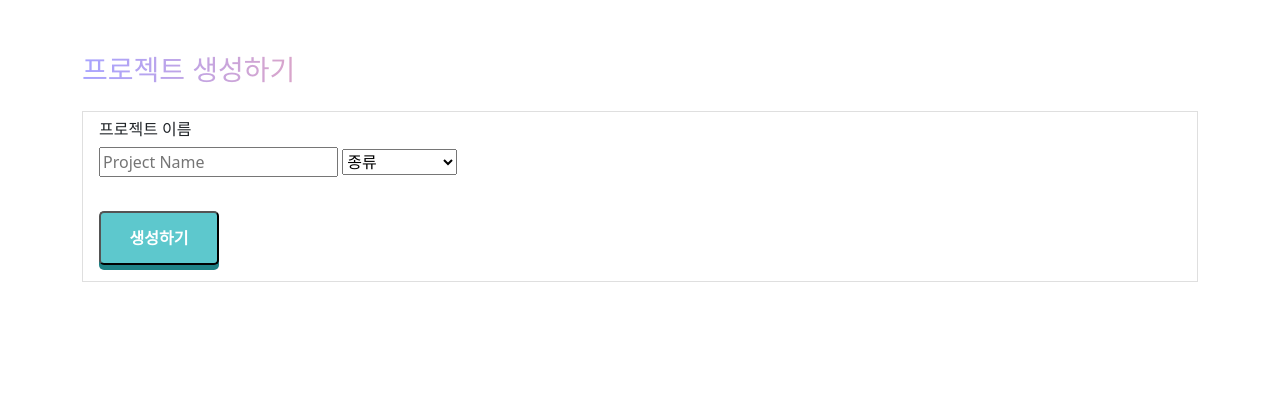
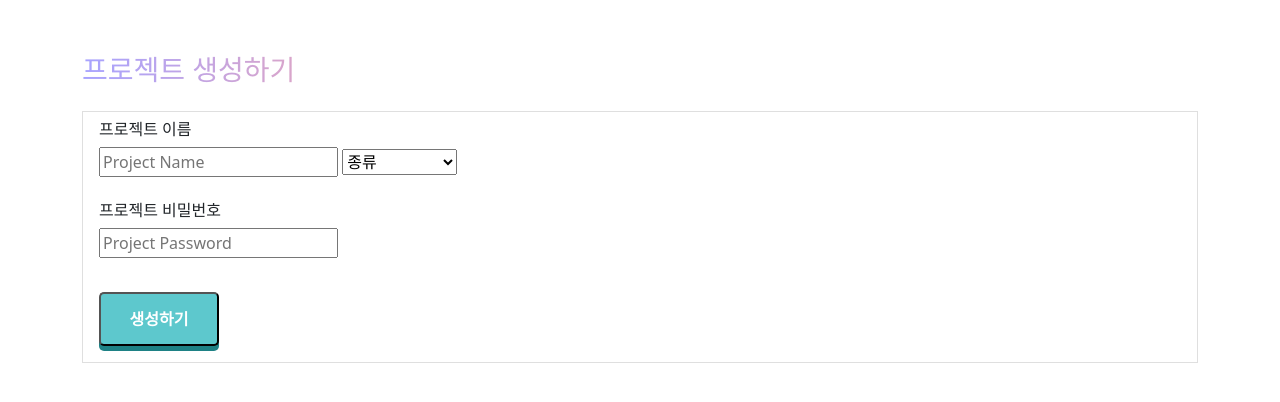
Before and after one commit to sjin1105/DevSecOpsToolChain, a Django app: template mysite/templates/pybo/project.html in a window 1280 px wide. Shown: the part 67-469 px from the top of the page. Run offline with Django 4.2, Linux system fonts and the light colour scheme; the template is opened without the code that fills it: values that come from a table or form of the project are taken from there, others are empty; parts of the project's set-up code (start-up, migrations or seed data) failed here and were passed over; some libraries are stand-ins or nearby versions.

Commit message:
Update project.html

```diff
--- a/mysite/templates/pybo/project.html
+++ b/mysite/templates/pybo/project.html
@@ -12,14 +12,17 @@
         <li class="list-group-item">
             <div class="form-row">
                 <form method='post' class='post-form my-3' action="{% url 'pybo:project' %}">
-                    <h6>프로젝트 이름<i class="reqire"></h6>
-                    <input type="text" placeholder="Project Name" name="NAME" id="NAME" value="" maxlength="80"/>
+                    <h6>프로젝트 이름</h6>
+                    <input type="text" placeholder="Project Name" name="NAME" id="NAME" value="" maxlength="80">
                     <select name="KIND" id='KIND'>
                         <option value="0" disabled selected>종류</option>
                         <option value="App">Application</option>
                         <option value="Custom App">Custom App</option>
                         <option value="GitHub App">GitHub App</option>
                     </select>
+                    <br><br>
+                    <h6>프로젝트 비밀번호</h6>
+                    <input type="password" placeholder="Project Password" name="PASSWORD" id="PASSWORD" value="" maxlength="80">
                     <br><br>
                     <h6 id="GITTEXT" style="display: none;">프로젝트 GitHub<i class="reqire">*</i></h6>
                     <input type="text" name="GIT" id="GIT" value="" style="display: none; width:500px;">
```
